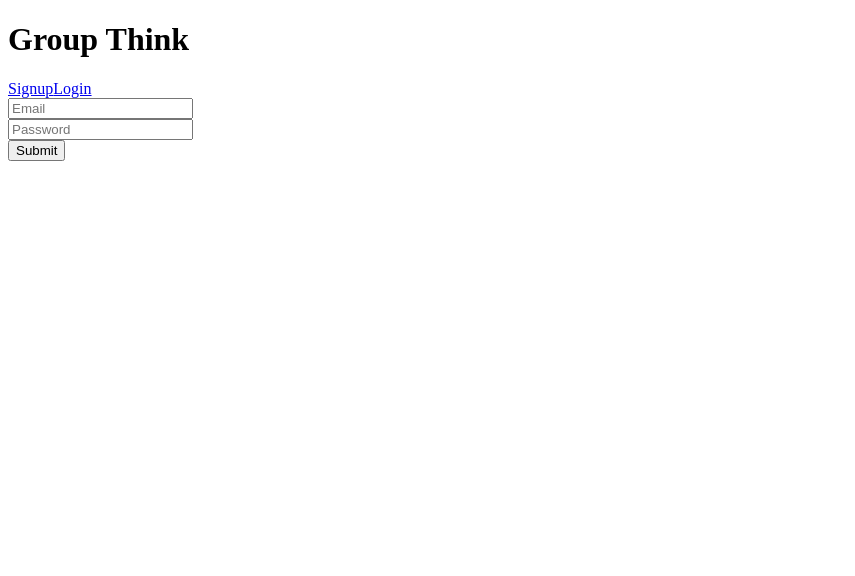
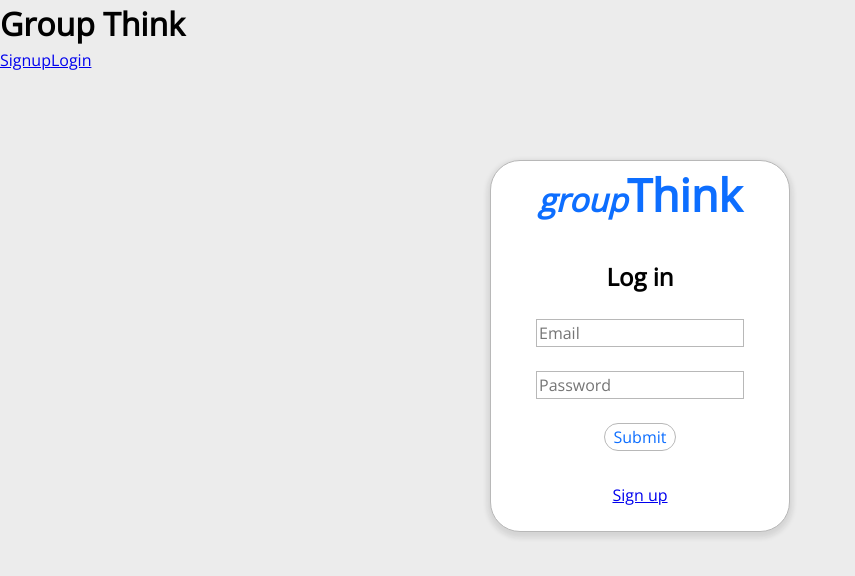
Before and after one commit to RobertT122/group-think, a React (Create React App) app in the folder frontend/: page /#/login in a window 1280 px wide. Shown: the top 576 px of the page, without its empty margins (0-855 px from the left). Built offline with nearby package versions, Linux system fonts and the light colour scheme.

Commit message:
css for forms and

```diff
--- a/frontend/src/components/session/login_form.jsx
+++ b/frontend/src/components/session/login_form.jsx
@@ -1,5 +1,5 @@
 import React from 'react';
-import { withRouter } from 'react-router-dom';
+import { withRouter, Link } from 'react-router-dom';
 
 class LoginForm extends React.Component {
   constructor(props) {
@@ -59,9 +59,15 @@ class LoginForm extends React.Component {
 
   render() {
     return (
-      <div>
+      <div className="session-form-container">
         <form onSubmit={this.handleSubmit}>
-          <div>
+          <div className="session-form">
+            <h1>
+                <span className="italics">group</span>
+                <span className="bold">Think</span>
+            </h1>
+            <h2>Log in</h2>
+            <br/>
               <input type="text"
                 value={this.state.email}
                 onChange={this.update('email')}
@@ -74,8 +80,10 @@ class LoginForm extends React.Component {
                 placeholder="Password"
               />
             <br/>
-            <input type="submit" value="Submit" />
+            <button type="submit">Submit</button>
             {this.renderErrors()}
+            <Link to={'/signup'}>Sign up</Link>
+            <br />
           </div>
         </form>
       </div>
--- /dev/null
+++ b/frontend/src/components/session/session.css
@@ -0,0 +1,59 @@
+@import '../../util/reset.css';
+
+.session-form-container {
+  position: absolute;
+  left: 50%;
+  top:20%;
+  margin-left: -150px;
+  width: 300px;
+}
+
+.session-form {
+  border: 1px solid var(--bordercolor);
+  border-radius: 30px;
+  box-shadow: 0px 3px 5px 3px rgba(20, 20, 20, .1);;
+  display: flex;
+  flex-direction: column;
+  align-items: center;
+  background: white;
+}
+
+.session-form button {
+  border: 1px solid var(--bordercolor);
+  padding: 9px;
+  padding-top: 1px;
+  padding-bottom: 1px;
+  border-radius: 20px;
+}
+
+.session-form button:hover {
+  background-color: var(--backgroundcolor) ;
+}
+
+input {
+  border-style: solid;
+  border-width: 1px;
+}
+
+button {
+  background: none;
+  border: none;
+  color: var(--primarycolor)
+}
+
+button:hover{
+  cursor: pointer;
+}
+
+.italics{
+  font-style: italic;
+}
+
+.bold{
+  font-size: 45px;
+}
+
+.session-form h1{
+  color: var(--primarycolor);
+  margin-bottom: 30px;
+}
--- a/frontend/src/components/session/signup_form.jsx
+++ b/frontend/src/components/session/signup_form.jsx
@@ -1,5 +1,7 @@
 import React from 'react';
 import { withRouter } from 'react-router-dom';
+import './session.css'
+import { Link } from 'react-router-dom'
 
 class SignupForm extends React.Component {
   constructor(props) {
@@ -58,9 +60,14 @@ class SignupForm extends React.Component {
 
   render() {
     return (
-      <div className="signup-form-container">
+      <div className="session-form-container">
         <form onSubmit={this.handleSubmit}>
-          <div className="signup-form">
+          <div className="session-form">
+            <h1>
+              <span className="italics">group</span>
+              <span className="bold">Think</span>
+            </h1>
+            <h2>Sign up</h2>
             <br/>
               <input type="text"
                 value={this.state.email}
@@ -99,8 +106,10 @@ class SignupForm extends React.Component {
                 placeholder="Confirm Password"
               />
             <br/>
-            <input type="submit" value="Submit" />
+            <button type="submit">Submit</button>
             {this.renderErrors()}
+            <Link to={'/login'}>Login</Link>
+            <br />
           </div>
         </form>
       </div>
--- /dev/null
+++ b/frontend/src/util/reset.css
@@ -0,0 +1,83 @@
+/* Box sizing rules */
+
+@import url('https://fonts.googleapis.com/css2?family=Open+Sans:wght@300&display=swap');
+
+*,
+*::before,
+*::after {
+  box-sizing: border-box;
+}
+
+/* Remove default margin */
+body,
+h1,
+h2,
+h3,
+h4,
+p,
+figure,
+blockquote,
+dl,
+dd {
+  margin: 0;
+}
+
+/* Remove list styles on ul, ol elements with a list role, which suggests default styling will be removed */
+ul[role='list'],
+ol[role='list'] {
+  list-style: none;
+}
+
+/* Set core root defaults */
+html:focus-within {
+  scroll-behavior: smooth;
+}
+
+/* Set core body defaults */
+body {
+  min-height: 100vh;
+  text-rendering: optimizeSpeed;
+  line-height: 1.5;
+}
+
+/* A elements that don't have a class get default styles */
+a:not([class]) {
+  text-decoration-skip-ink: auto;
+}
+
+/* Make images easier to work with */
+img,
+picture {
+  max-width: 100%;
+  display: block;
+}
+
+/* Inherit fonts for inputs and buttons */
+input,
+button,
+textarea,
+select {
+  font: inherit;
+}
+
+:root{
+  --primarycolor: #0D6EFF;
+  --backgroundcolor: #ECECEC;
+  --lighttext: #838383;
+  --darktext: #595959;
+  --green: #0EA11D;
+  --red: #E83D07;
+  --bordercolor: #B8B8B8;
+}
+
+body{
+  background-color: var(--backgroundcolor);
+}
+body *{
+  background: none;
+}
+
+* {
+  border-color: var(--bordercolor);
+  font-family: 'Open Sans';
+}
```
